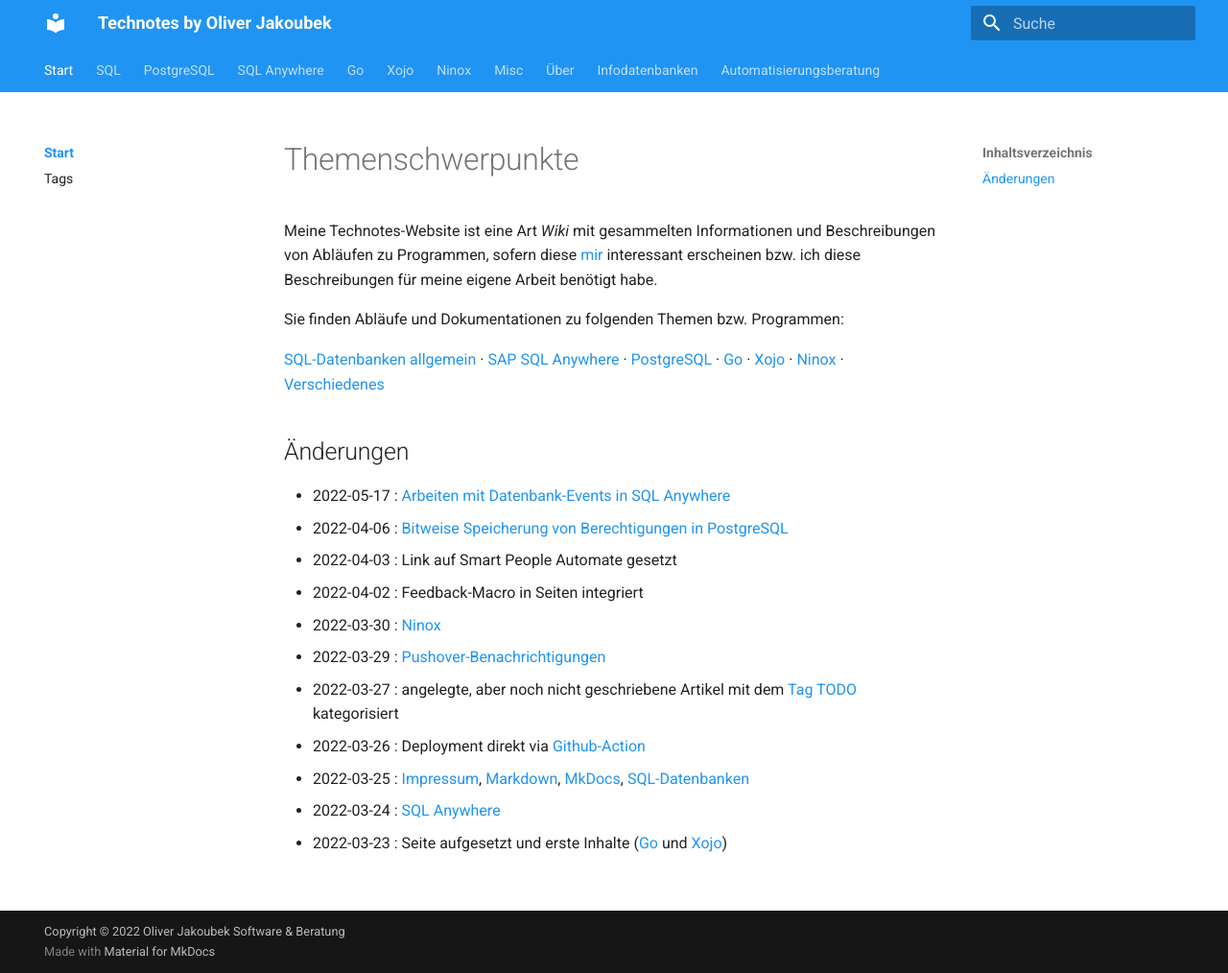
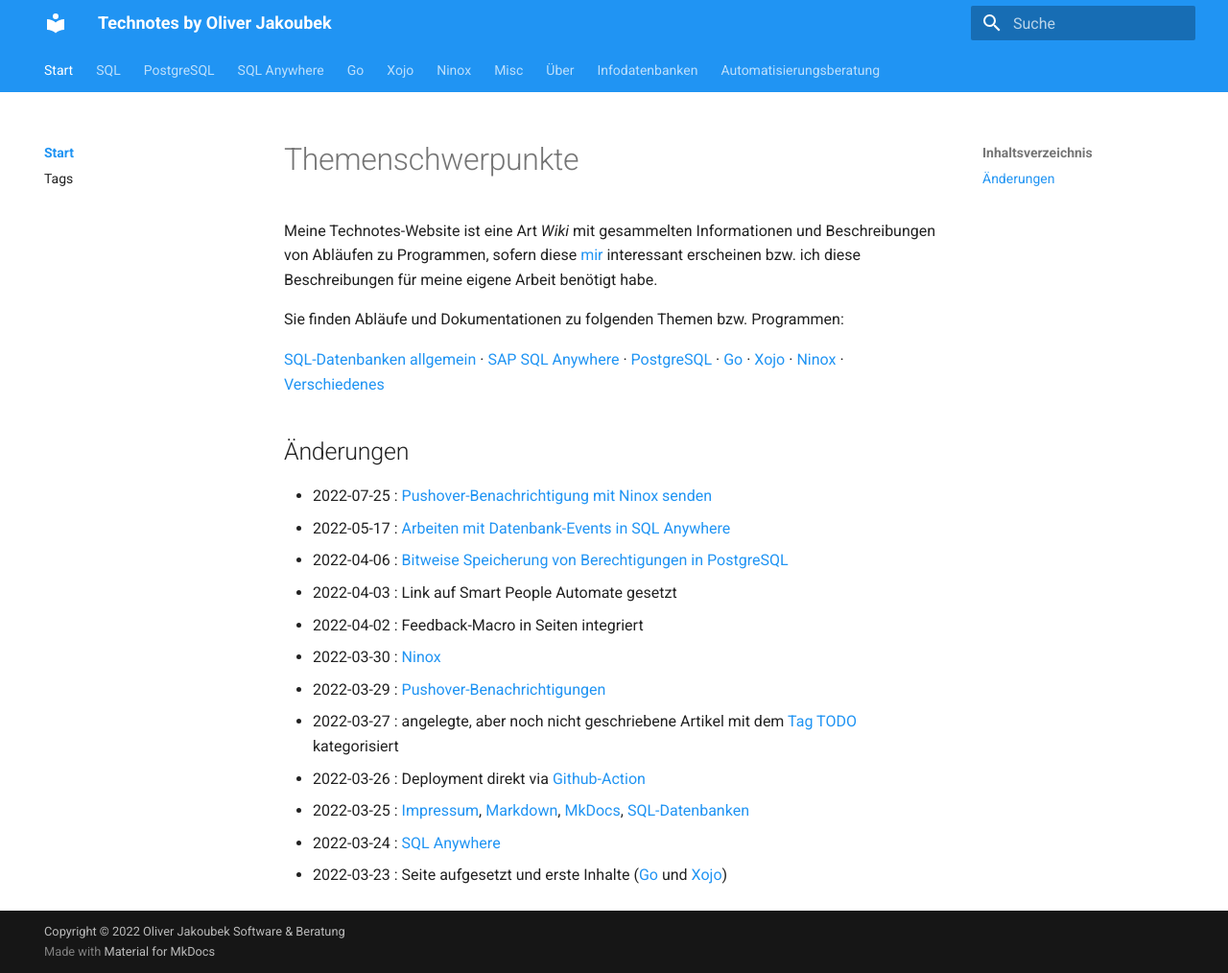
Before and after one commit to jakoubek/technotes, an MkDocs documentation site: the page built from docs/index.md, in a window 1280 px wide and 1014 px high. Shown: the whole window at 96% size. Built offline with MkDocs 1.6.1 and Material for MkDocs 9.7.7, drawn with Linux system fonts in a browser that asks for light colours.

Commit message:
Updated Changelog

```diff
--- a/docs/index.md
+++ b/docs/index.md
@@ -12,6 +12,7 @@
 
 ## Änderungen
 
+- 2022-07-25 : [Pushover-Benachrichtigung mit Ninox senden](/ninox/pushover-benachrichtigung-mit-ninox-senden/)
 - 2022-05-17 : [Arbeiten mit Datenbank-Events in SQL Anywhere](/sql-anywhere/datenbank-events/)
 - 2022-04-06 : [Bitweise Speicherung von Berechtigungen in PostgreSQL](/postgresql/bitwise/)
 - 2022-04-03 : Link auf Smart People Automate gesetzt
```
